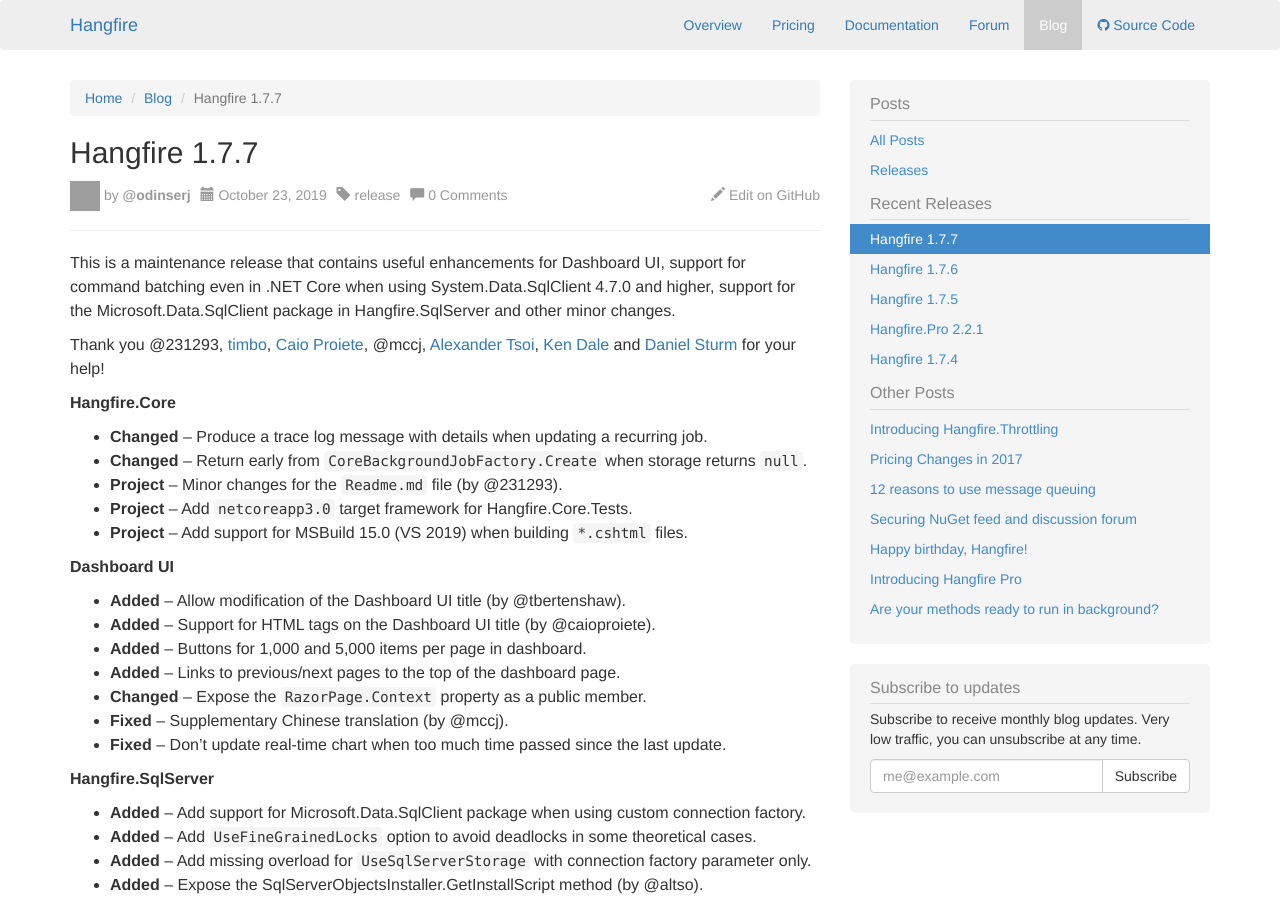
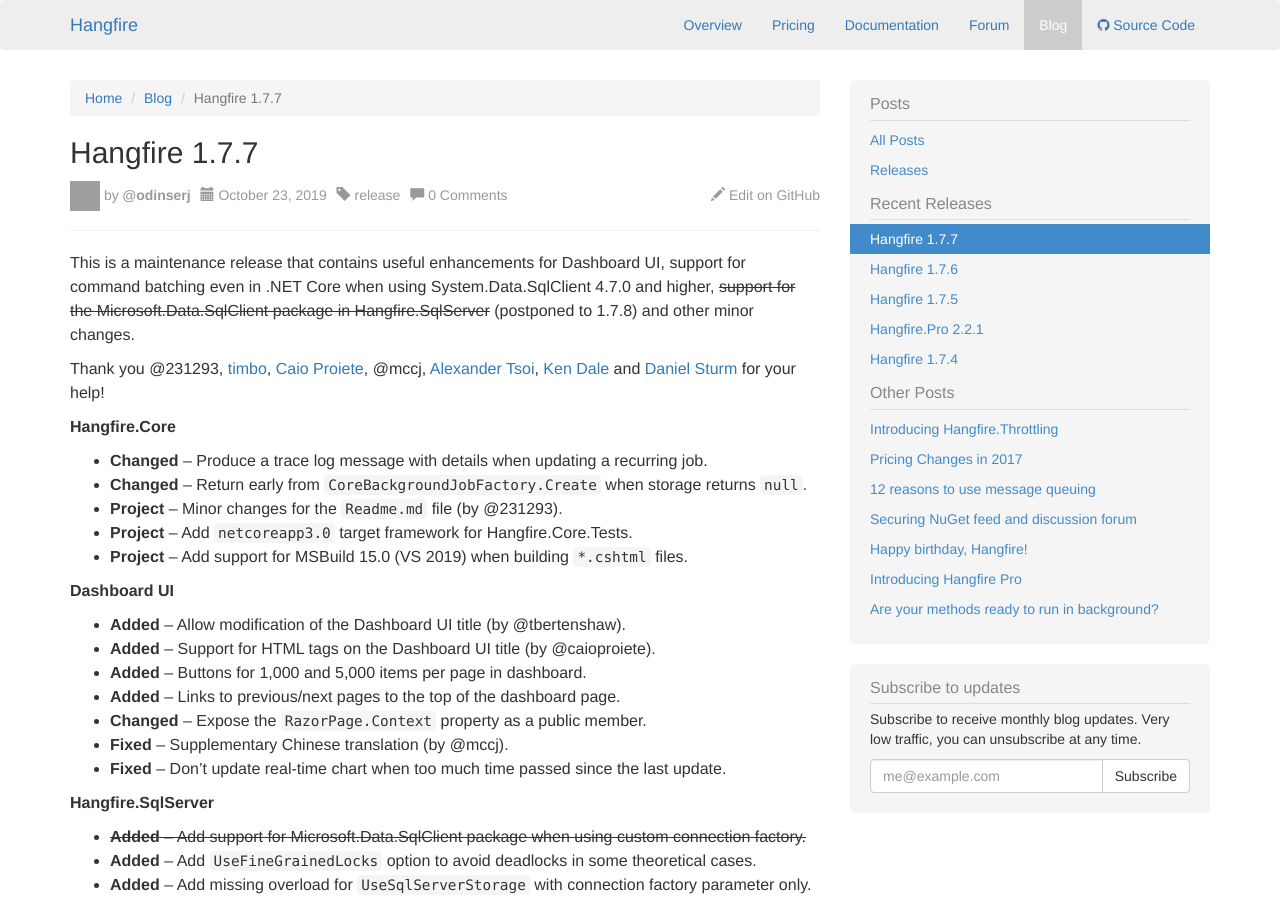
Before and after one commit to HangfireIO/Hangfire.io, a Jekyll site: the page built from _posts/2019-10-23-hangfire-1.7.7.md, in a window 1280 px wide and 900 px high. Built offline with Jekyll 4.4.1, drawn with Linux system fonts in a browser that asks for light colours; comment, search, counter and statistics services are not loaded; grey boxes are pictures that could not be loaded.

Commit message:
Update 2019-10-23-hangfire-1.7.7.md

```diff
--- a/_posts/2019-10-23-hangfire-1.7.7.md
+++ b/_posts/2019-10-23-hangfire-1.7.7.md
@@ -4,7 +4,7 @@
 category: release
 ---
 
-This is a maintenance release that contains useful enhancements for Dashboard UI, support for command batching even in .NET Core when using System.Data.SqlClient 4.7.0 and higher, support for the Microsoft.Data.SqlClient package in Hangfire.SqlServer and other minor changes.
+This is a maintenance release that contains useful enhancements for Dashboard UI, support for command batching even in .NET Core when using System.Data.SqlClient 4.7.0 and higher, ~~support for the Microsoft.Data.SqlClient package in Hangfire.SqlServer~~ (postponed to 1.7.8) and other minor changes.
 
 Thank you @231293, [timbo](https://github.com/tbertenshaw), [Caio Proiete](https://github.com/caioproiete), @mccj, [Alexander Tsoi](https://github.com/altso), [Ken Dale](https://github.com/kendaleiv) and [Daniel Sturm](https://github.com/danstur) for your help!
 
@@ -28,7 +28,7 @@
 
 **Hangfire.SqlServer**
 
-* **Added** – Add support for Microsoft.Data.SqlClient package when using custom connection factory.
+* ~~**Added** – Add support for Microsoft.Data.SqlClient package when using custom connection factory.~~
 * **Added** – Add `UseFineGrainedLocks` option to avoid deadlocks in some theoretical cases.
 * **Added** – Add missing overload for `UseSqlServerStorage` with connection factory parameter only.
 * **Added** – Expose the SqlServerObjectsInstaller.GetInstallScript method (by @altso).
```
